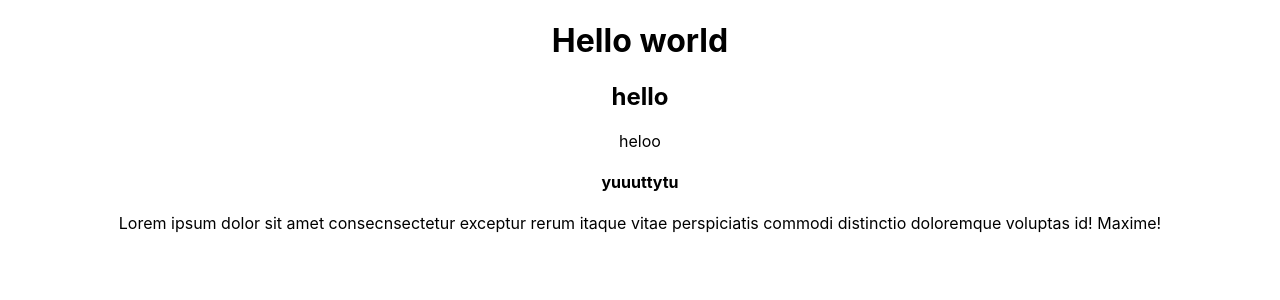
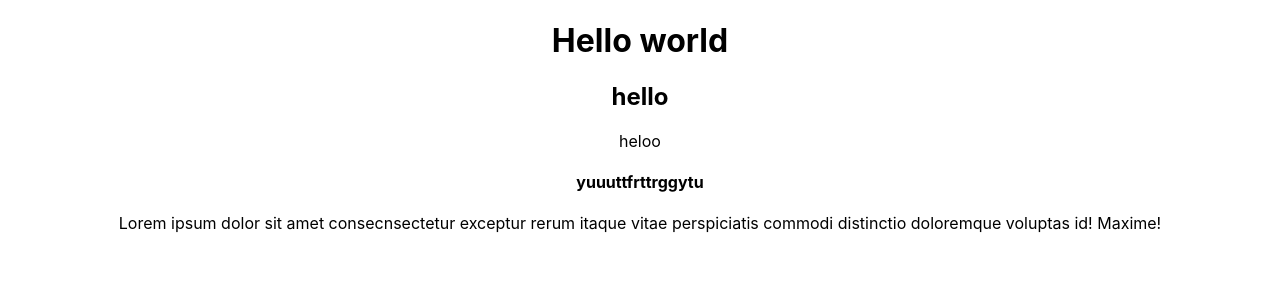
Before and after one commit to Taharka2000/Rest, a React (Create React App) app: page / in a window 1280 px wide. Shown: the top 300 px of the page. Built offline with nearby package versions, Linux system fonts and the light colour scheme.

Commit message:
Initial commit of React project

```diff
--- a/src/App.js
+++ b/src/App.js
@@ -6,7 +6,7 @@ function App() {
       <h1> Hello world </h1>
       <h2>hello</h2>
       heloo
-      <h4>yuuuttytu</h4>
+      <h4>yuuuttfrttrggytu</h4>
       <p>Lorem ipsum dolor sit amet consecnsectetur exceptur rerum itaque vitae perspiciatis commodi distinctio doloremque voluptas id! Maxime!</p>
     </div>
   );
```
